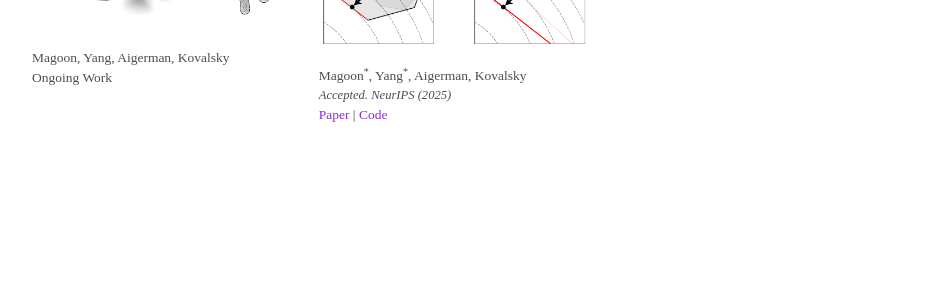
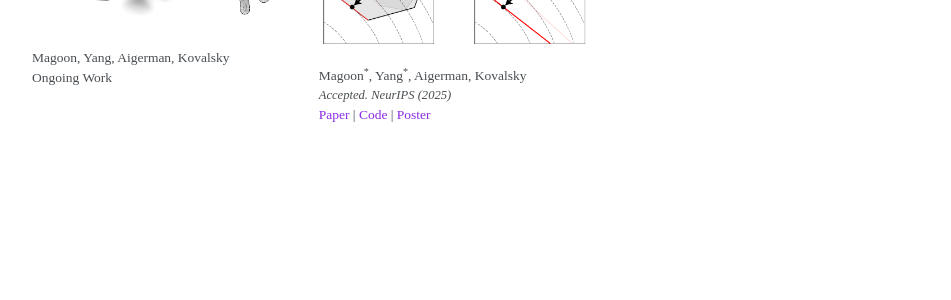
Before and after one commit to cwmagoon/cwmagoon.github.io, a Jekyll site: the page built from _pages/about.md, in a window 1280 px wide. Shown: the part 711-1011 px from the top of the page, without its empty margins (160-1111 px from the left). Built offline with Jekyll 4.4.1, drawn with Linux system fonts in a browser that asks for light colours.

Commit message:
Update about.md

```diff
--- a/_pages/about.md
+++ b/_pages/about.md
@@ -110,7 +110,7 @@
       <div style="margin-top:auto;">
         <p style="margin:0; font-size:0.75rem; font-family: 'Times New Roman', serif;">Magoon<sup>*</sup>, Yang<sup>*</sup>, Aigerman, Kovalsky</p>
         <p style="margin:0; font-size:0.7rem; font-style:italic;">Accepted. NeurIPS (2025)</p>
-        <p style="margin:0; font-size:0.75rem; font-family: 'Times New Roman', serif;"><a href="https://arxiv.org/pdf/2410.06324">Paper</a> | <a href="https://github.com/cwmagoon/dQP">Code</a> </p>
+        <p style="margin:0; font-size:0.75rem; font-family: 'Times New Roman', serif;"><a href="https://arxiv.org/pdf/2410.06324">Paper</a> | <a href="https://github.com/cwmagoon/dQP">Code</a> | <a href="https://neurips.cc/media/PosterPDFs/NeurIPS%202025/119180.png?t=1762316861.5409572">Poster</a> </p>
       </div>
     </div>
     <!-- Blank columns -->
```
